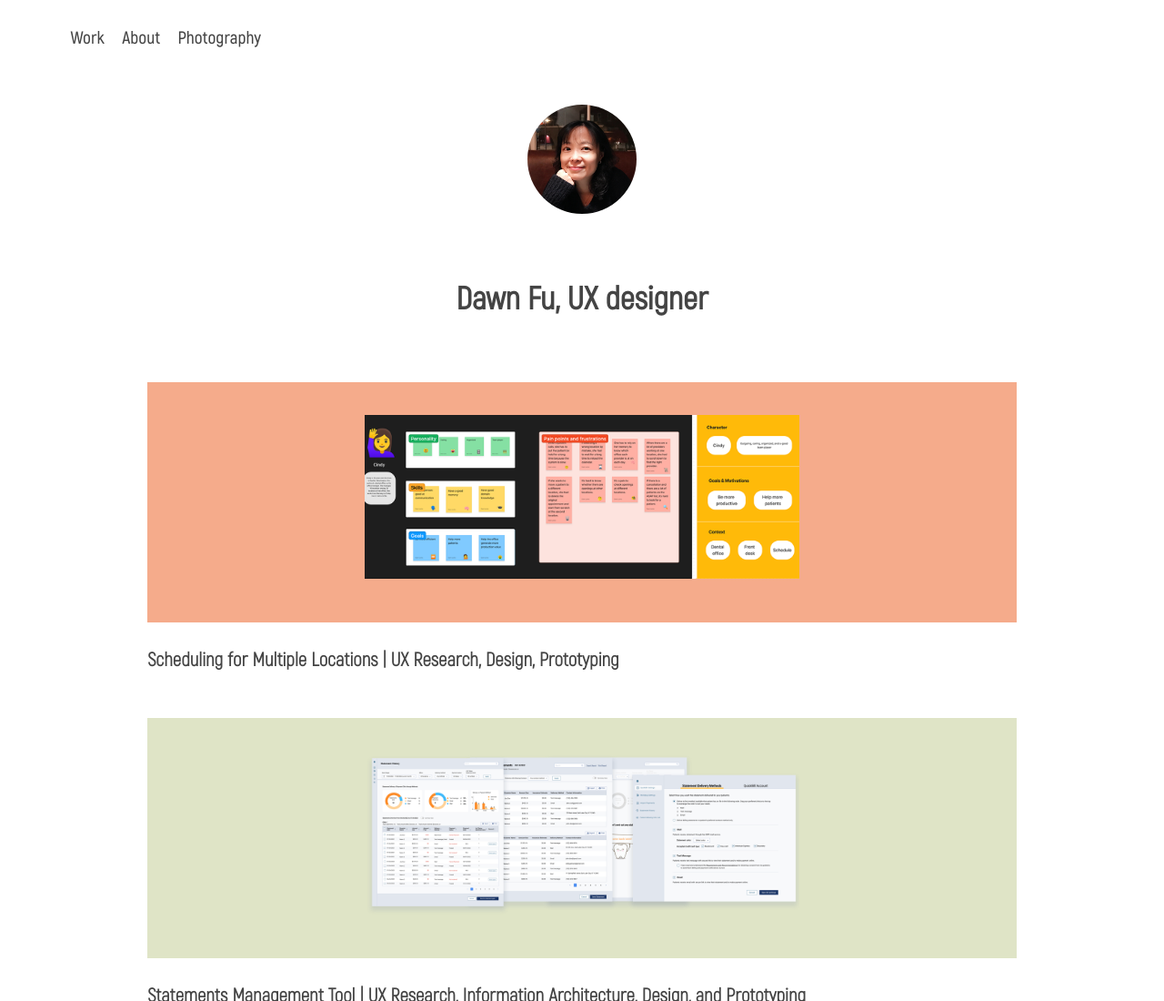
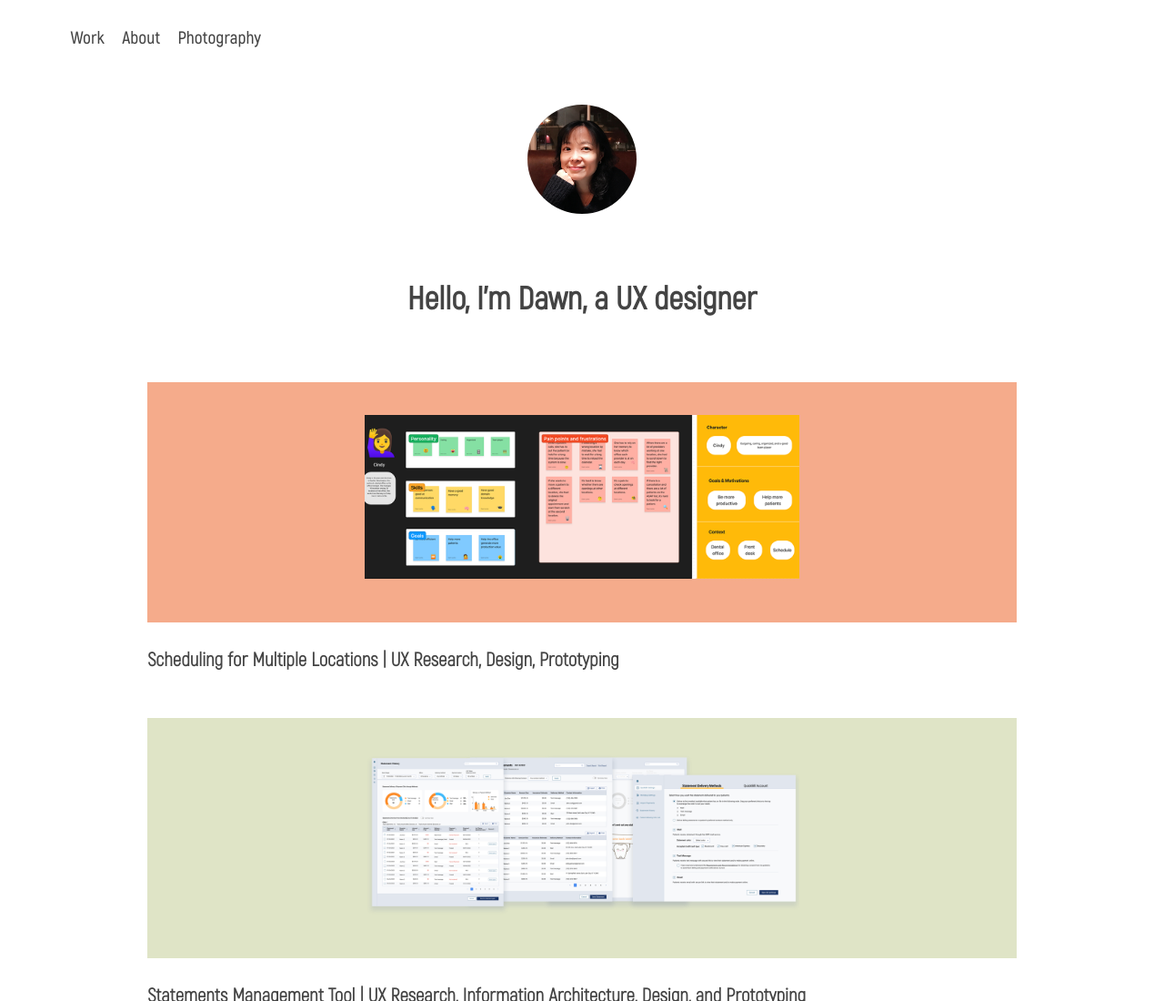
Before and after one commit to slevine/mingdesign_public, a plain HTML site: page index.html in a window 1280 px wide. Shown: the top 1100 px of the page at 91% size. Drawn offline with Linux system fonts and the light colour scheme.

Commit message:
Update index.html

```diff
--- a/index.html
+++ b/index.html
@@ -35,8 +35,8 @@
 		</div>
 
   <div class="hello">
-	<h1>Dawn Fu, UX designer</h1>
-	</div>
+	<h1>Hello, I'm Dawn, a UX designer</h1>
+</div>
 
 
 
```
